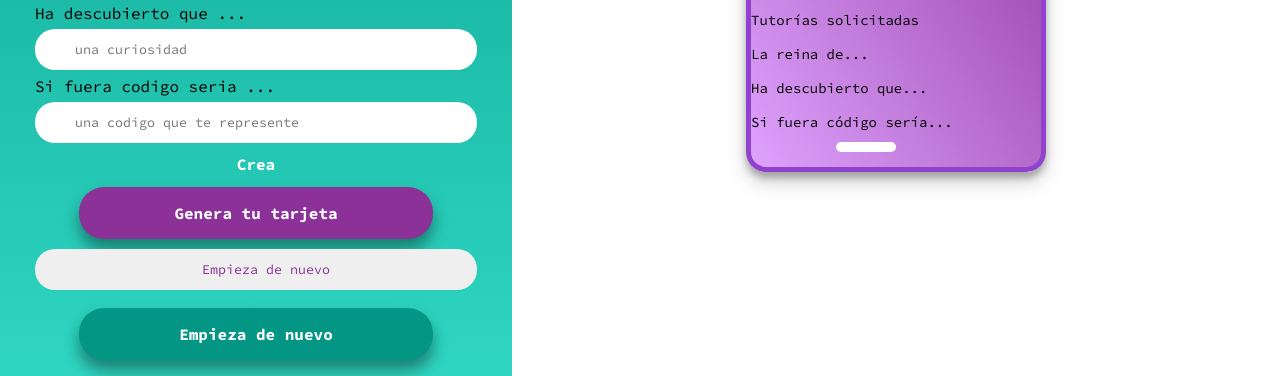
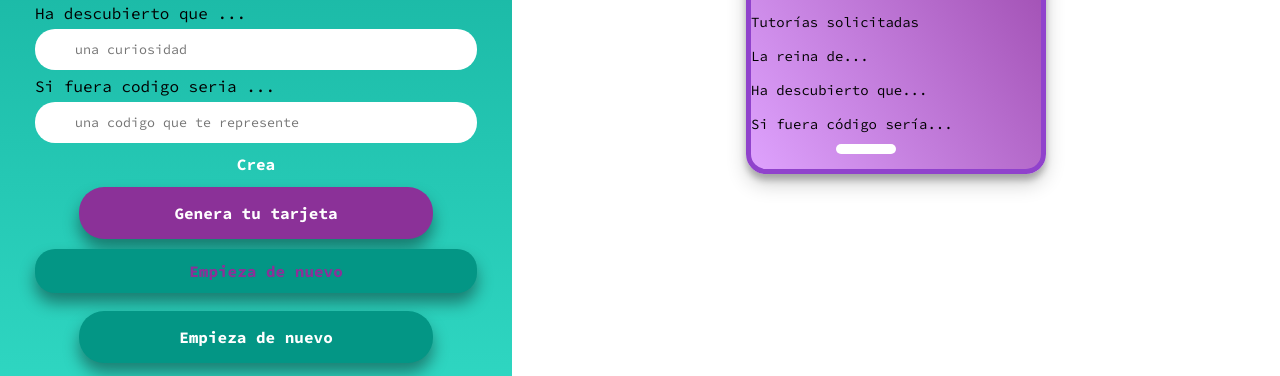
Before and after one commit to jacquelinlopez/project-promo-B-module-2-team-3, a website built with Vite: page src/create.html in a window 1280 px wide. Shown: the part 593-969 px from the top of the page. Built offline with nearby package versions, Linux system fonts and the light colour scheme; files whose address does not match are found by name.

Commit message:
updated layout of section form

```diff
--- a/src/partials/section-form.html
+++ b/src/partials/section-form.html
@@ -45,7 +45,7 @@
                 <a href="#">Genera tu tarjeta </a>
             </div>
 
-            <input type="reset" value="Empieza de nuevo" class=""/>
+            <input type="reset" value="Empieza de nuevo" class="create-form_reset-input"/>
 
             <button class="create-form_reset-btn">Empieza de nuevo</button>
 
--- a/src/scss/layout/_section-form.scss
+++ b/src/scss/layout/_section-form.scss
@@ -89,6 +89,21 @@
 
     }
 
+    &_reset-input {
+        width: 80%;
+        background-color: $color-complementary;
+        border: none;
+        border-radius: 2.5rem;
+        color: white;
+        font-family: $font-main;
+        font-size: 1.6rem;
+        font-weight: bold;
+        padding: 1.6rem 3.2rem;
+        margin: 1rem 10%;
+        cursor: pointer;
+        box-shadow: 0 10px 16px 0 rgba(0,0,0,0.4);
+    }
+
     &_create-btn {
         width: 80%;
         background-color: $color-secondary;
```
